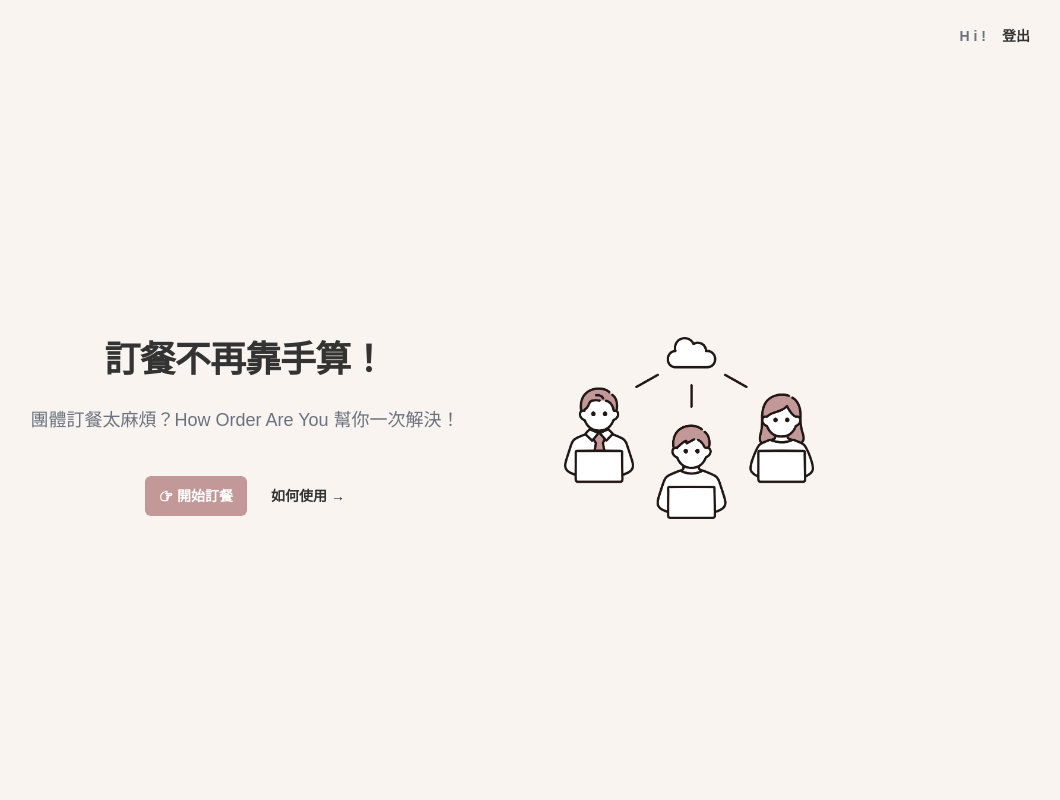
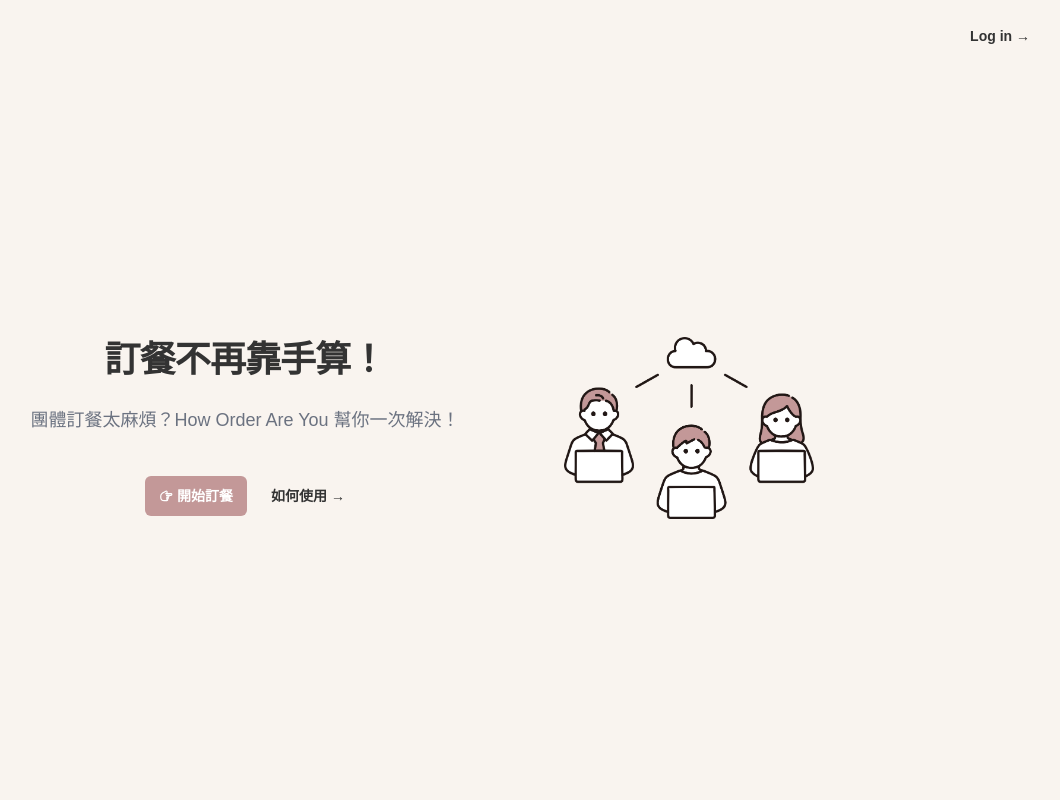
Before and after one commit to yijing0310/order-front, a Next.js app: page / in a window 1280 px wide. Shown: the top 800 px of the page, without its empty margins (218-1278 px from the left). Built offline with nearby package versions, Linux system fonts and the light colour scheme.

Commit message:
finish login and out

```diff
--- a/app/_components/header.js
+++ b/app/_components/header.js
@@ -46,11 +46,14 @@
                         ))} */}
                     </div>
                     <div className="hidden lg:flex lg:flex-1 lg:justify-end">
-                        {auth ? (
+                        {auth.id ? (
                             <>
-                                <p className="text-sm/6 font-semibold mr-4 text-gray-500">
+                                <Link
+                                    href="/member-center"
+                                    className="text-sm/6 font-semibold mr-4 text-gray-500"
+                                >
                                     H i ! {auth.name}
-                                </p>
+                                </Link>
                                 <div
                                     className="text-sm/6 font-semibold cursor-pointer hover:text-primary "
                                     onClick={logout}
--- a/app/_components/step.js
+++ b/app/_components/step.js
@@ -20,7 +20,7 @@
                 <h3 className="text-lg font-semibold tracking-tight text-balance  sm:text-2xl my-8  text-white bg-third w-4/5 py-5 rounded-xl">
                 簡單三步驟，就能完成訂餐！
                 </h3>
-                <div class="flex  flex-wrap sm:flex-nowrap  items-center justify-center gap-6 w-4/5 mx-auto">
+                <div className="flex  flex-wrap sm:flex-nowrap  items-center justify-center gap-6 w-4/5 mx-auto">
                         {features.map((feature, i) => {
                             return (
                                 <div key={i} className=" w-64 h-26 flex flex-col items-center justify-center">
--- a/app/login/page.js
+++ b/app/login/page.js
@@ -5,8 +5,10 @@
 import { useState } from "react";
 import { FaHome } from "react-icons/fa";
 import { TbEyeglass2, TbEyeglassFilled } from "react-icons/tb";
+import { useRouter } from "next/navigation";
 import Link from "next/link";
 export default function Login() {
+    const router = useRouter()
     const [showPassword, setShowPassword] = useState(false);
     const { auth, login } = useAuth();
     const [error, setError] = useState("");
@@ -30,6 +32,7 @@
         if (success) {
             alert("登入成功");
             setError("")
+            router.push("/")
         } else {
             if (code === 400) {
                 setError("⚠️ 帳號密碼不得為空");
--- a/app/member-center/_components/side-bar.js
+++ b/app/member-center/_components/side-bar.js
@@ -4,8 +4,11 @@
 import { FaPlus } from "react-icons/fa6";
 import { FaHome } from "react-icons/fa";
 import { MdLogout } from "react-icons/md";
+import { useAuth } from "@/context/auth.js";
+
 import Link from "next/link";
 export default function SideBar() {
+    const { auth, logout } = useAuth();
     return (
         <aside
             id="logo-sidebar"
@@ -16,10 +19,13 @@
                 {/* 上半部 */}
                 <div className="w-full">
                     {/* 使用者歡迎區塊 */}
-                    <div className="flex flex-col items-center gap-2 text-white font-bold">
+                    <Link
+                        href="/"
+                        className="flex flex-col items-center gap-2 text-white font-bold"
+                    >
                         <p className="text-sm opacity-70">WELCOME!</p>
-                        <p className="text-lg">陳曉明</p>
-                    </div>
+                        <p className="text-lg">{auth.name}</p>
+                    </Link>
 
                     {/* 選單列表 */}
                     <ul className="mt-8 w-full flex flex-col gap-2">
@@ -50,12 +56,12 @@
                         <FaHome size={18} />
                     </Link>
 
-                    <Link
-                        href="/"
+                    <div
+                        onClick={logout}
                         className="flex items-center justify-center w-10 h-10 bg-lightSec  rounded-full hover:scale-110 transition duration-200"
                     >
                         <MdLogout size={18} />
-                    </Link>
+                    </div>
                 </div>
             </div>
         </aside>
--- a/app/member-center/page.js
+++ b/app/member-center/page.js
@@ -1,10 +1,19 @@
-'use client'
-import React from "react";
+"use client";
+import React,{useEffect} from "react";
 import Select from "./_components/select";
 import Table from "./_components/table";
+import { useAuth } from "@/context/auth.js";
+import { useRouter } from "next/navigation";
+
 export default function page() {
+    const { auth } = useAuth();
+    const router = useRouter();
+    useEffect(() => {
+        if (!auth.id) {
+            router.push("/");
+        }
+    }, [auth.id]);
     return (
-
         <>
             <div className="sm:px-6 w-10/12">
                 <div className="px-4 md:px-10 py-4 md:py-7">
@@ -37,7 +46,7 @@
                 <div className="bg-white py-4 md:py-7 px-4 md:px-8 xl:px-10">
                     <Select />
                     <div className="mt-7 overflow-x-auto">
-                <Table/>
+                        <Table />
                     </div>
                 </div>
             </div>
--- a/context/auth.js
+++ b/context/auth.js
@@ -13,7 +13,7 @@
     const [auth, setAuth] = useState({ ...emptyAuth });
     const logout = () => {
         localStorage.removeItem(storageKey);
-        setUser({ ...emptyAuth });
+        setAuth({ ...emptyAuth });
     };
     const login = async (account, password) => {
         const r = await fetch(JWT_LOGIN, {
```
Lines whose indentation alone changed are shown as unchanged.
